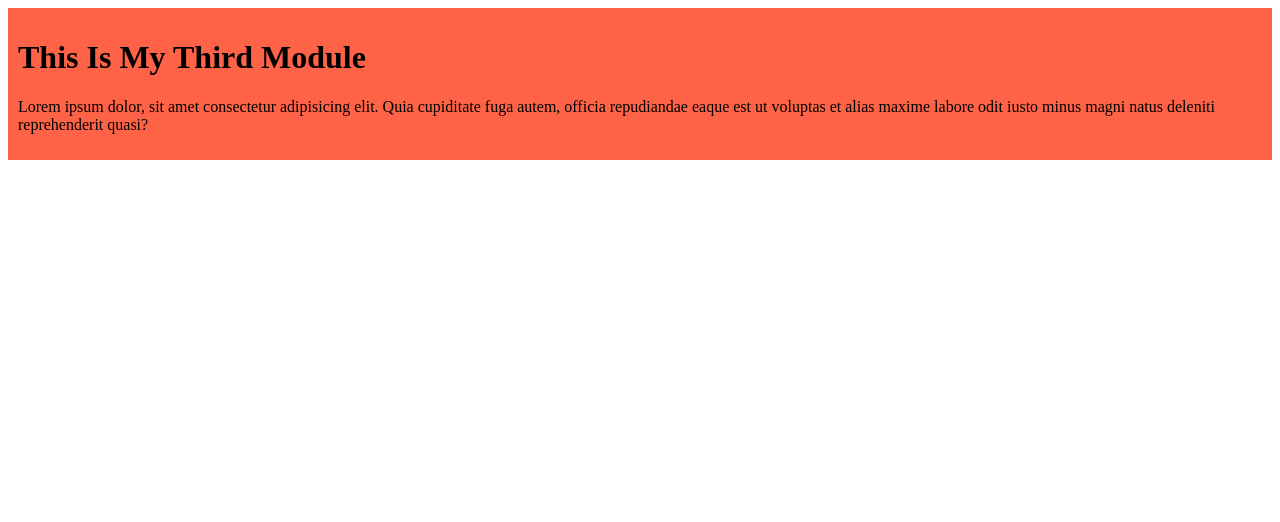
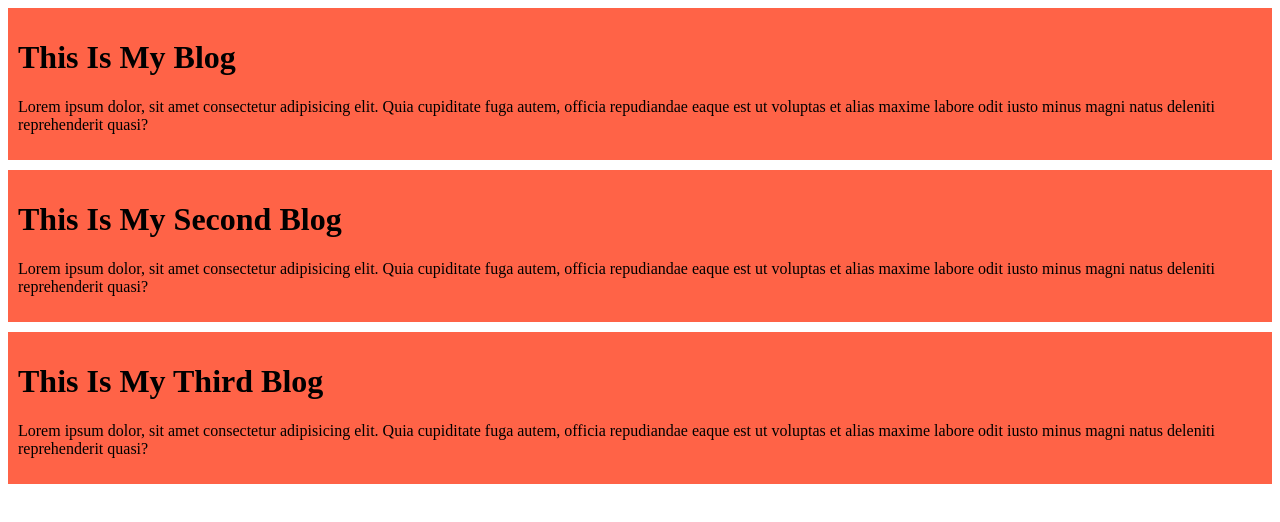
Before and after one commit to samiularafarmahi/My-new-simple-website, a plain HTML site: page index.html in a window 1280 px wide. Drawn offline with Linux system fonts and the light colour scheme.

Commit message:
added the second and third blog

```diff
--- a/index.html
+++ b/index.html
@@ -8,7 +8,15 @@
 </head>
 <body>
     <div>
-        <h1>This Is My Third Module</h1>
+        <h1>This Is My Blog</h1>
+        <p>Lorem ipsum dolor, sit amet consectetur adipisicing elit. Quia cupiditate fuga autem, officia repudiandae eaque est ut voluptas et alias maxime labore odit iusto minus magni natus deleniti reprehenderit quasi?</p>
+    </div>
+    <div>
+        <h1>This Is My Second Blog</h1>
+        <p>Lorem ipsum dolor, sit amet consectetur adipisicing elit. Quia cupiditate fuga autem, officia repudiandae eaque est ut voluptas et alias maxime labore odit iusto minus magni natus deleniti reprehenderit quasi?</p>
+    </div>
+    <div>
+        <h1>This Is My Third Blog</h1>
         <p>Lorem ipsum dolor, sit amet consectetur adipisicing elit. Quia cupiditate fuga autem, officia repudiandae eaque est ut voluptas et alias maxime labore odit iusto minus magni natus deleniti reprehenderit quasi?</p>
     </div>
 </body>
--- a/styls/blog.css
+++ b/styls/blog.css
@@ -1,4 +1,5 @@
 div{
     background-color: tomato;
     padding: 10px;
+    margin-bottom: 10px;
 }
```
